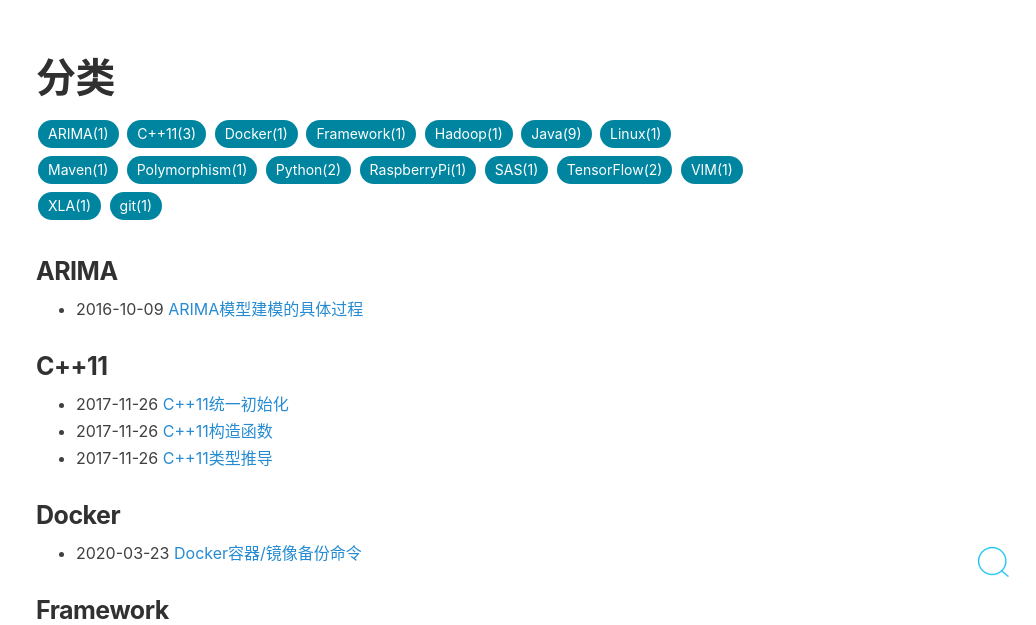
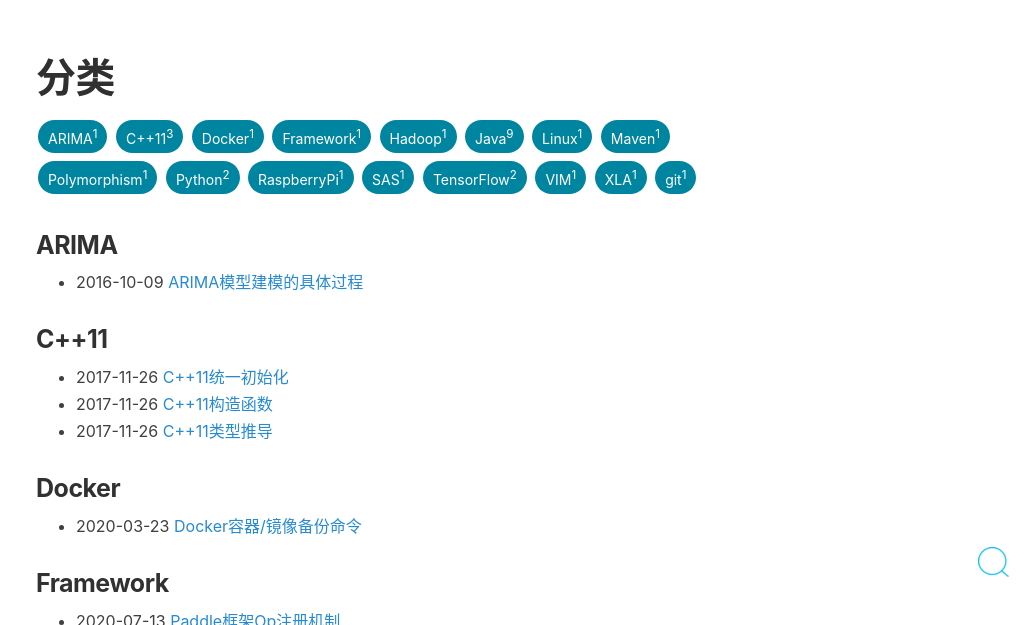
Before and after one commit to wzzju/wzzju.github.io, a Jekyll site: the page built from categories.html, in a window 1280 px wide and 900 px high, cut to the strip 275-900 px from the top of the window. Shown: the whole strip, without its empty margins (244-1280 px from the left). Built offline with Jekyll 4.4.1, drawn with Linux system fonts in a browser that asks for light colours; comment, search, counter and statistics services are not loaded.

Commit message:
Beautify categories.html and allposts.html.

```diff
--- a/categories.html
+++ b/categories.html
@@ -7,7 +7,7 @@ flag: bookmark
 {% assign sorted_categories = site.categories | sort %}
 <div id='tag_cloud' class='tags'>
     {% for cat in sorted_categories %}
-    <a href="#{{ cat[0] }}" title="{{ cat[0] }}" rel="{{ cat[1].size }}">{{ cat[0] }}({{ cat[1].size }}) </a> {% endfor %}
+    <a href="#{{ cat[0] }}" title="{{ cat[0] }}" rel="{{ cat[1].size }}">{{ cat[0] }}<sup>{{ cat[1].size }}</sup> </a> {% endfor %}
 </div>
 {% for category in sorted_categories %}
 <h3>{{ category | first }}</h3>
```
Also changed, not shown: allposts.html (+4 -4 lines).
